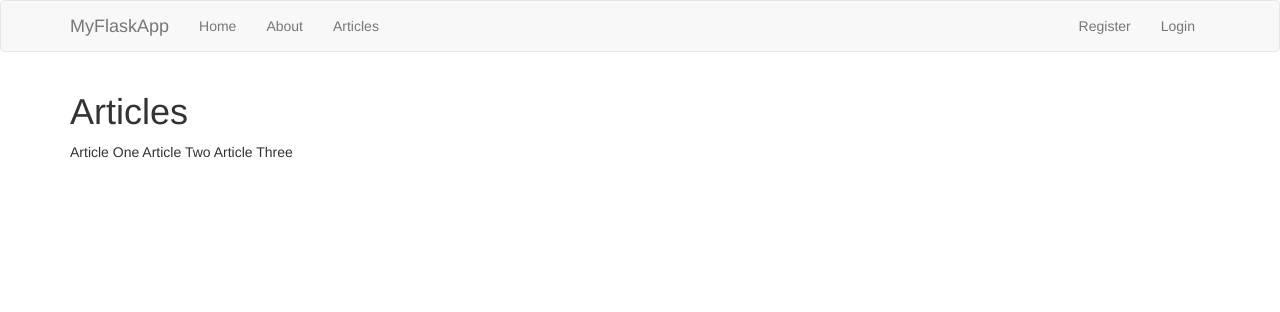
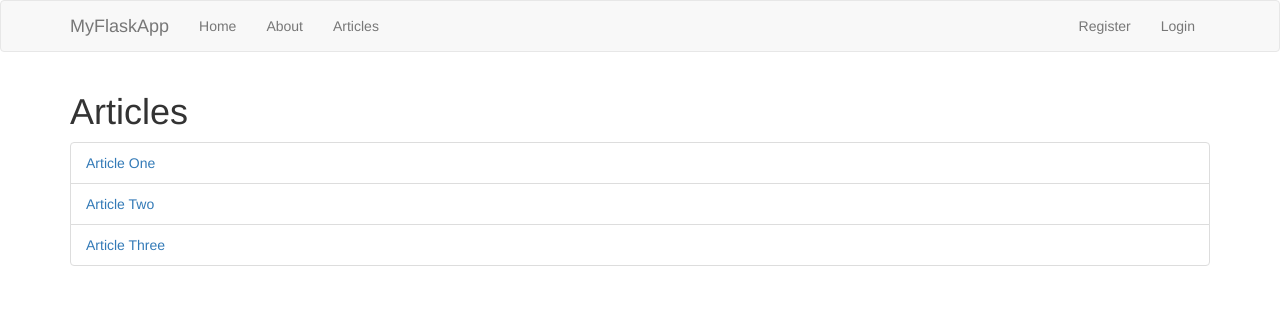
Before and after one commit to Piotrtat/ingredient-analysis, a Flask app: page /articles in a window 1280 px wide. Shown: the top 312 px of the page. Run offline with Flask 2, Linux system fonts and the light colour scheme; some libraries are stand-ins or nearby versions.

Commit message:
articles

```diff
--- a/myFlaskApp/templates/articles.html
+++ b/myFlaskApp/templates/articles.html
@@ -2,7 +2,9 @@
 
 {% block body %}
 <h1>Articles</h1>
+    <ul class="list-group">
     {% for article in articles %}
-        {{ article.title }}
+        <li class="list-group-item"><a href="articles/{{ article.id }}">{{ article.title }}</a></li>
     {% endfor %}
+    </ul>
 {% endblock %}
```
